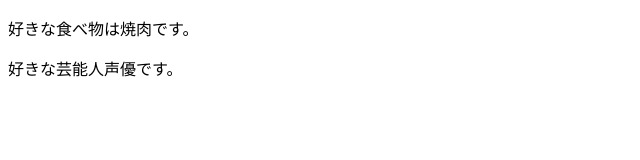
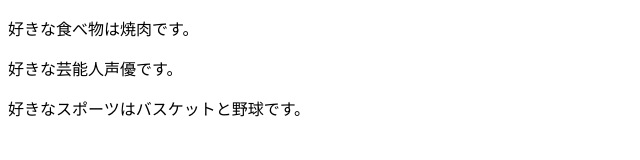
Before and after one commit to tenroro/command-practice, a plain HTML site: page index.html in a window 1280 px wide. Shown: the whole page, without its empty margins (0-640 px from the left). Drawn offline with Linux system fonts and the light colour scheme.

Commit message:
好きなスポーツを追記＆修正

```diff
--- a/index.html
+++ b/index.html
@@ -3,6 +3,7 @@
 	<head></head>
 	<body>
 		<P>好きな食べ物は焼肉です。</p>
-		<p>好きな芸能人声優です。</p>
+                <p>好きな芸能人声優です。</p>
+		<p>好きなスポーツはバスケットと野球です。</p>
 	</body>
 </html>
```
